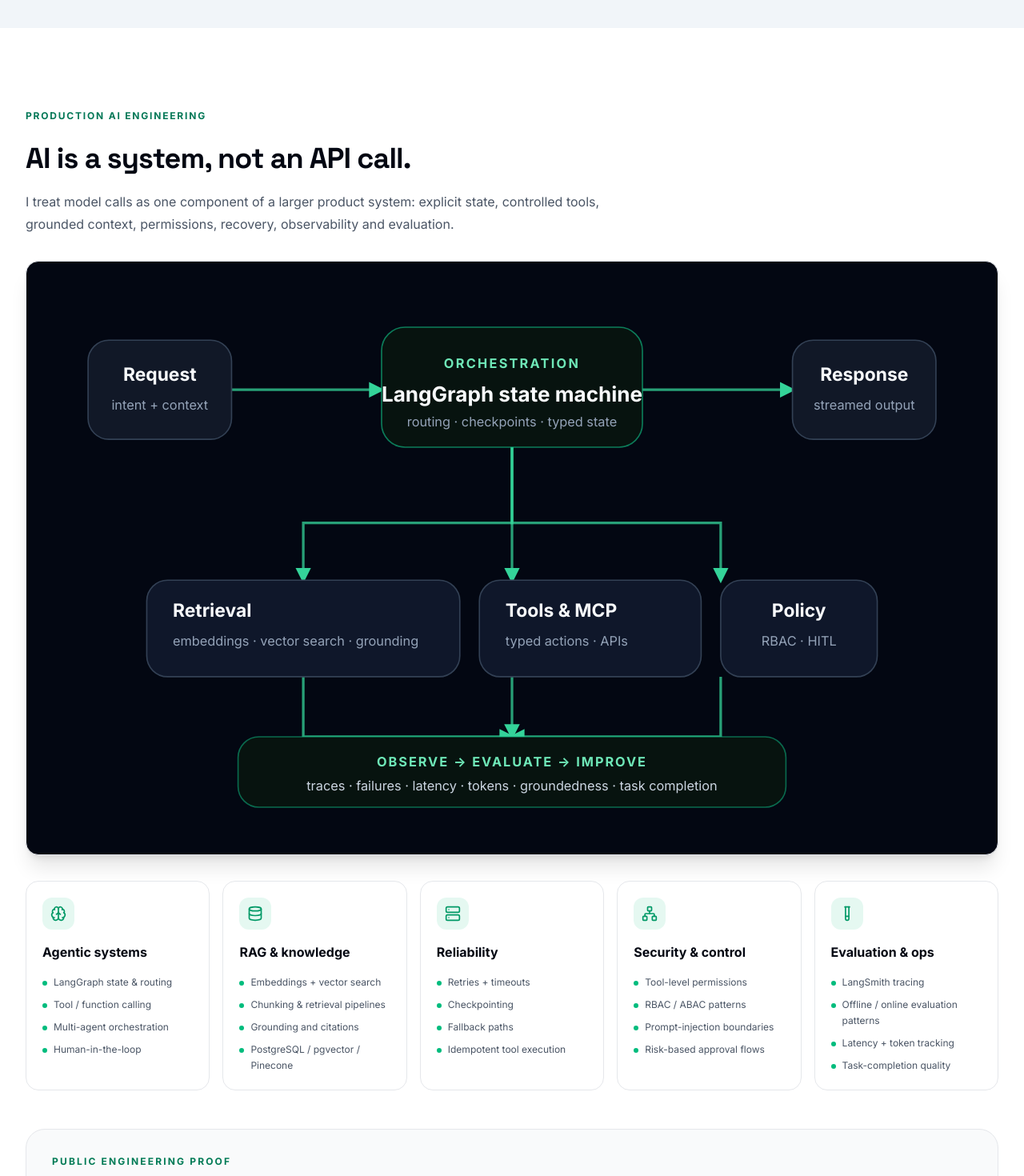
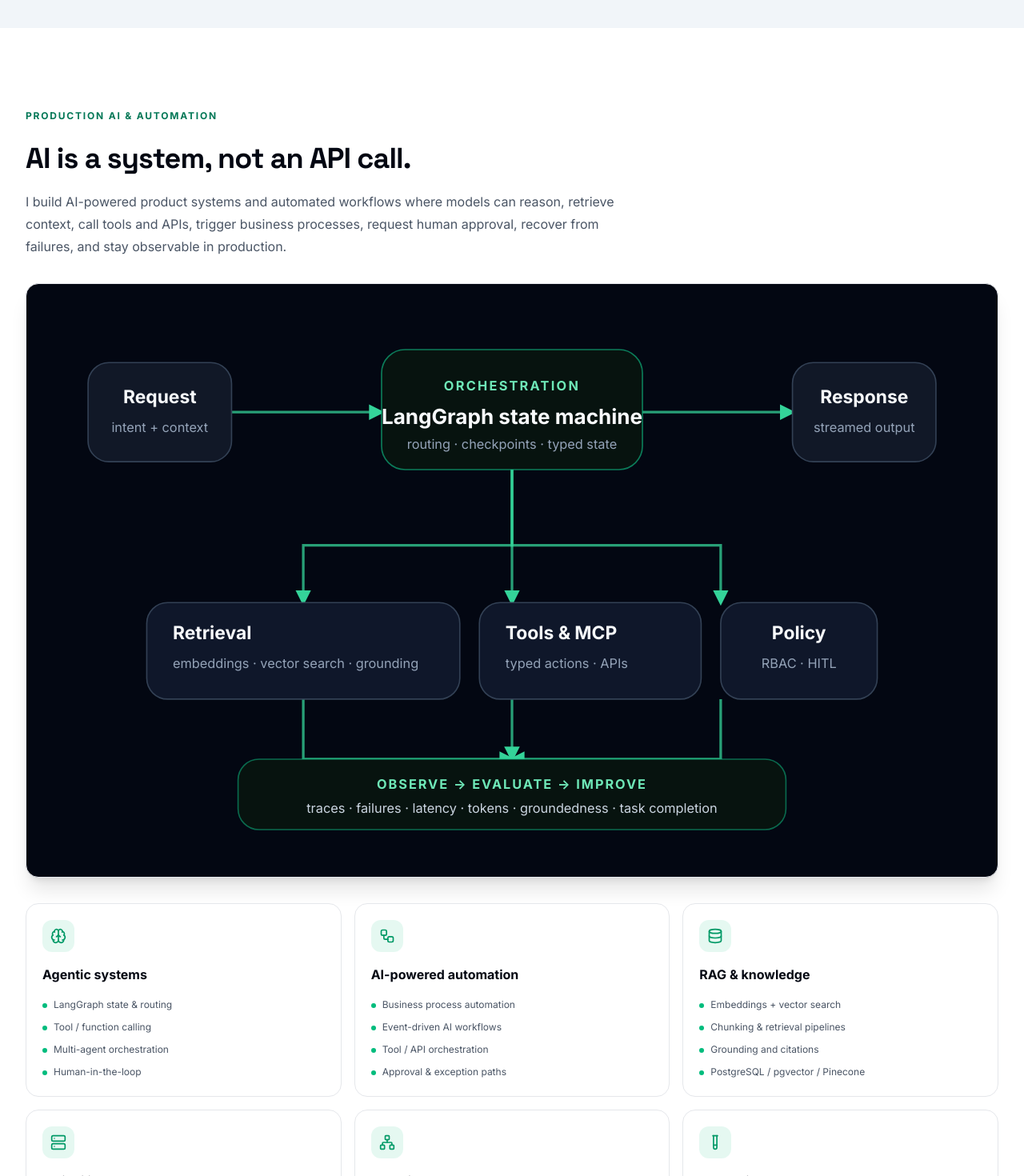
Before and after one commit to salman0butt/portfolio, a Next.js app: page / in a window 1280 px wide. Shown: the part 3000-4470 px from the top of the page at 80% size. Built offline with nearby package versions, Linux system fonts and the light colour scheme; no server answers; the database is empty.

Commit message:
feat: add AI automation capability

```diff
--- a/components/AIEngineering.tsx
+++ b/components/AIEngineering.tsx
@@ -1,8 +1,9 @@
-import { ArrowUpRight, Brain, Database, Network, Server, TestTube } from 'lucide-react';
+import { ArrowUpRight, Brain, Database, Network, Server, TestTube, Workflow } from 'lucide-react';
 import { Github } from './icons';
 
 const capabilities = [
   { icon: Brain, title: 'Agentic systems', items: ['LangGraph state & routing', 'Tool / function calling', 'Multi-agent orchestration', 'Human-in-the-loop'] },
+  { icon: Workflow, title: 'AI-powered automation', items: ['Business process automation', 'Event-driven AI workflows', 'Tool / API orchestration', 'Approval & exception paths'] },
   { icon: Database, title: 'RAG & knowledge', items: ['Embeddings + vector search', 'Chunking & retrieval pipelines', 'Grounding and citations', 'PostgreSQL / pgvector / Pinecone'] },
   { icon: Server, title: 'Reliability', items: ['Retries + timeouts', 'Checkpointing', 'Fallback paths', 'Idempotent tool execution'] },
   { icon: Network, title: 'Security & control', items: ['Tool-level permissions', 'RBAC / ABAC patterns', 'Prompt-injection boundaries', 'Risk-based approval flows'] },
@@ -102,14 +103,14 @@ export default function AIEngineering() {
     <section id="ai-engineering" className="py-20 sm:py-24">
       <div className="mx-auto max-w-7xl px-4 sm:px-6 lg:px-8">
         <div className="max-w-4xl">
-          <p className="section-label">PRODUCTION AI ENGINEERING</p>
+          <p className="section-label">PRODUCTION AI &amp; AUTOMATION</p>
           <h2 className="mt-3 font-[family-name:var(--font-space-grotesk)] text-3xl font-bold tracking-tight text-gray-950 sm:text-4xl dark:text-white">AI is a system, not an API call.</h2>
-          <p className="mt-5 max-w-3xl text-base leading-7 text-gray-600 dark:text-gray-400">I treat model calls as one component of a larger product system: explicit state, controlled tools, grounded context, permissions, recovery, observability and evaluation.</p>
+          <p className="mt-5 max-w-3xl text-base leading-7 text-gray-600 dark:text-gray-400">I build AI-powered product systems and automated workflows where models can reason, retrieve context, call tools and APIs, trigger business processes, request human approval, recover from failures, and stay observable in production.</p>
         </div>
 
         <AIWorkflowVisual />
 
-        <div className="mt-8 grid gap-4 sm:grid-cols-2 lg:grid-cols-5">
+        <div className="mt-8 grid gap-4 sm:grid-cols-2 lg:grid-cols-3">
           {capabilities.map((capability) => {
             const Icon = capability.icon;
             return (
```
